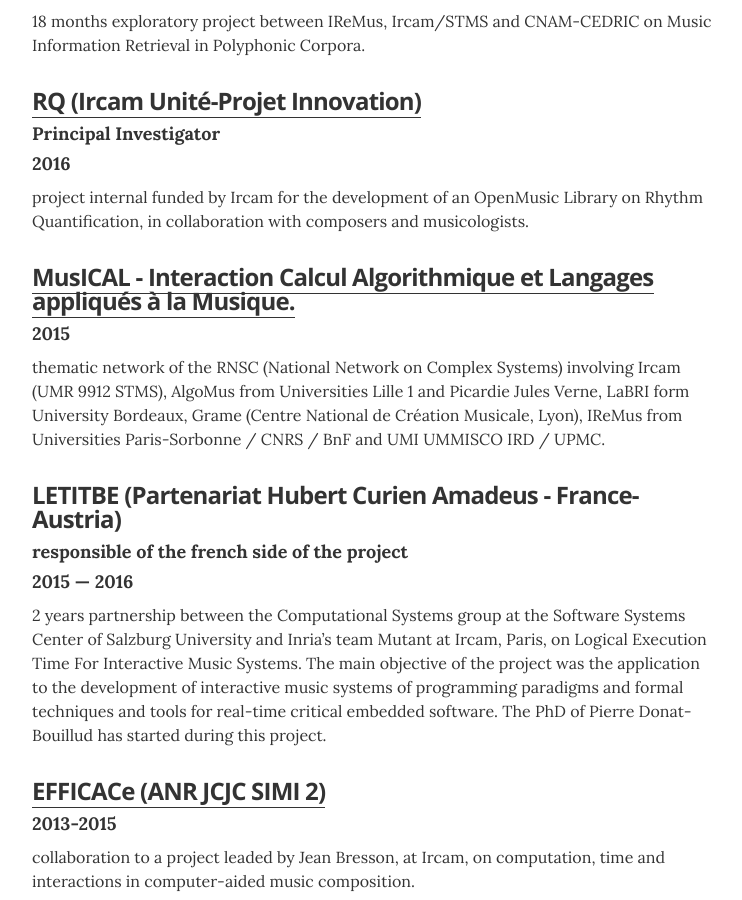
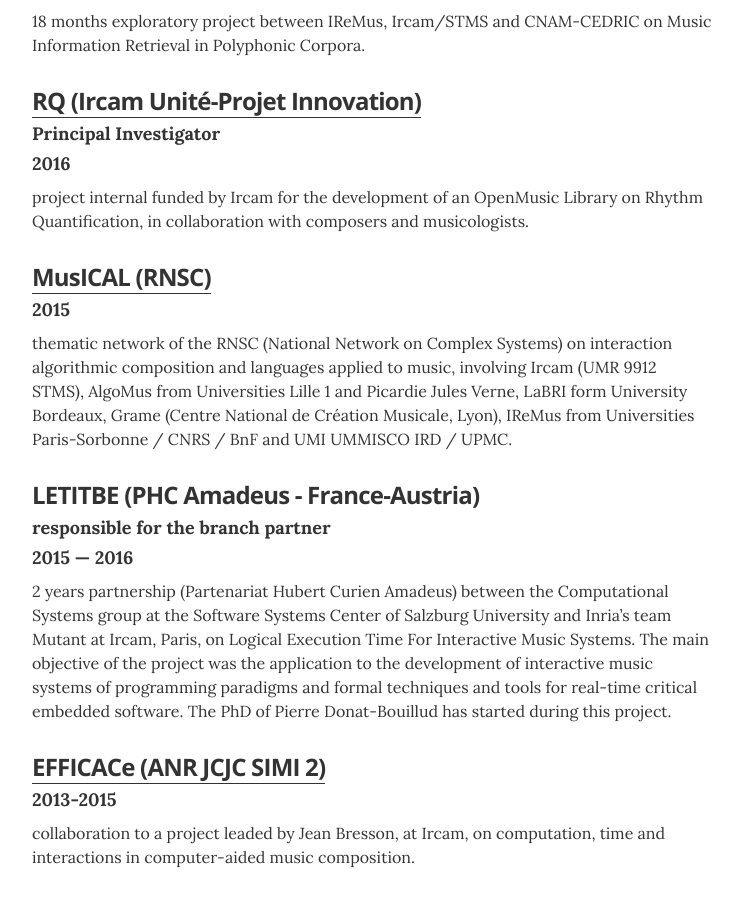
Before and after one commit to florento/florent-jacquemard.github.io, a Jekyll site: the page built from index.html, in a window 1280 px wide and 900 px high, scrolled down 2321 px. Shown: the whole window, without its empty margins (268-1010 px from the left). Built offline with Jekyll 4.4.1, drawn with Linux system fonts in a browser that asks for light colours.

Commit message:
changes in projects

```diff
--- a/_data/projects.yml
+++ b/_data/projects.yml
@@ -35,16 +35,16 @@
   description: project internal funded by Ircam for the development of an OpenMusic Library on Rhythm Quantification, in collaboration with composers and musicologists.
 
 # Musical (RNSC)
-- project: MusICAL - Interaction Calcul Algorithmique et Langages appliqués à la Musique.
+- project: MusICAL (RNSC)
   duration: 2015
   url: "http://repmus.ircam.fr/musical/home"
-  description: thematic network of the RNSC (National Network on Complex Systems) involving Ircam (UMR 9912 STMS), AlgoMus from Universities Lille 1 and Picardie Jules Verne, LaBRI form University Bordeaux, Grame (Centre National de Création Musicale, Lyon), IReMus from Universities Paris-Sorbonne / CNRS / BnF and UMI UMMISCO IRD / UPMC.
+  description: thematic network of the RNSC (National Network on Complex Systems) on interaction algorithmic composition and languages applied to music, involving Ircam (UMR 9912 STMS), AlgoMus from Universities Lille 1 and Picardie Jules Verne, LaBRI form University Bordeaux, Grame (Centre National de Création Musicale, Lyon), IReMus from Universities Paris-Sorbonne / CNRS / BnF and UMI UMMISCO IRD / UPMC.
 
 # PHC Amadeus LETITBE
-- project: LETITBE (Partenariat Hubert Curien Amadeus - France-Austria)
+- project: LETITBE (PHC Amadeus - France-Austria)
   duration: 2015 &mdash; 2016
-  role: responsible of the french side of the project
-  description: 2 years partnership between the Computational Systems group at the Software Systems Center of Salzburg University and Inria’s team Mutant at Ircam, Paris, on Logical Execution Time For Interactive Music Systems. The main objective of the project was the application to the development of interactive music systems of programming paradigms and formal techniques and tools for real-time critical embedded software. The PhD of Pierre Donat-Bouillud has started during this project.
+  role: responsible for the branch partner
+  description: 2 years partnership (Partenariat Hubert Curien Amadeus) between the Computational Systems group at the Software Systems Center of Salzburg University and Inria’s team Mutant at Ircam, Paris, on Logical Execution Time For Interactive Music Systems. The main objective of the project was the application to the development of interactive music systems of programming paradigms and formal techniques and tools for real-time critical embedded software. The PhD of Pierre Donat-Bouillud has started during this project.
 
 # ANR JCJCJ Jean EFFICACe
 - project: EFFICACe (ANR JCJC SIMI 2)
```
